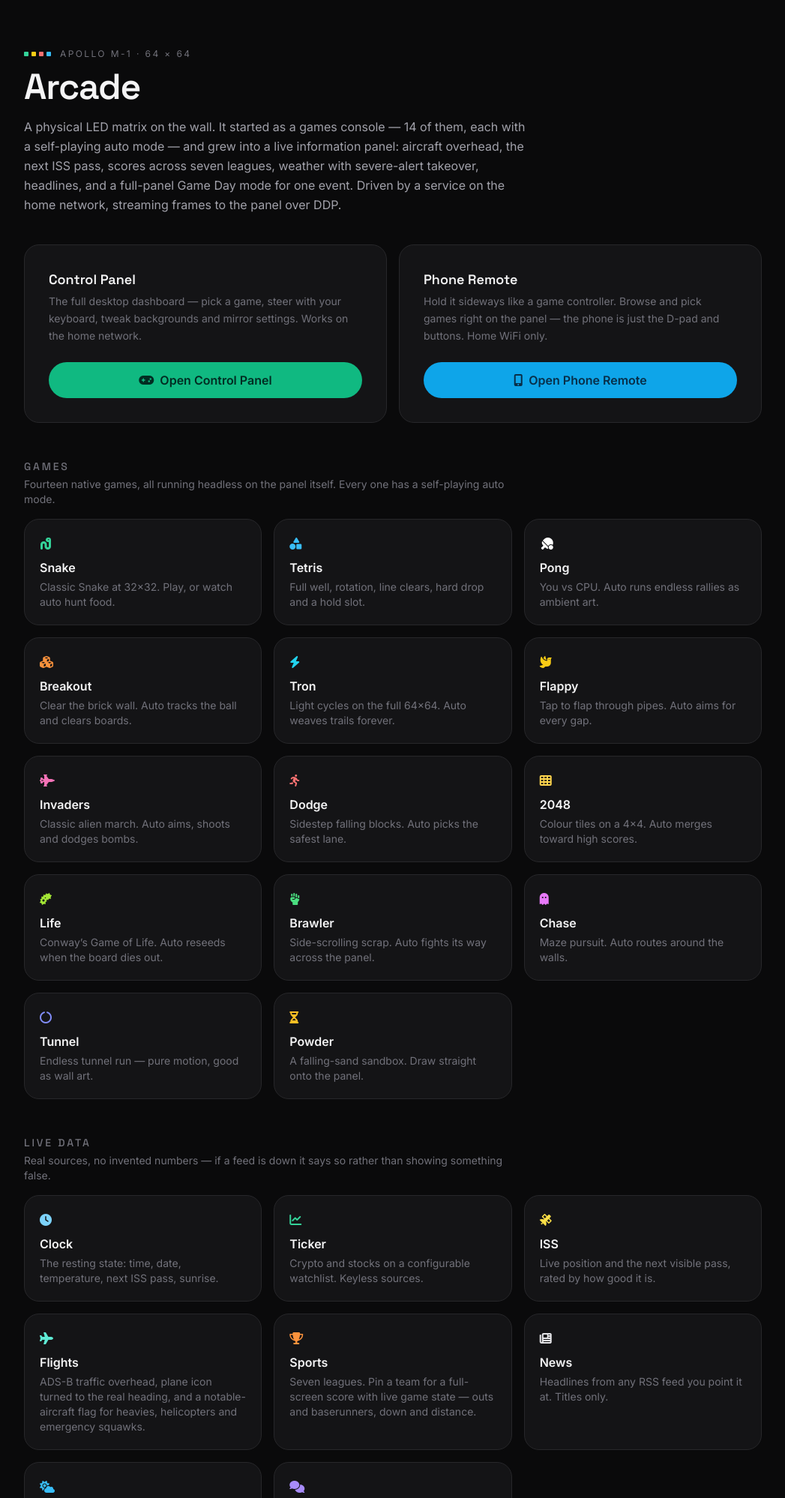
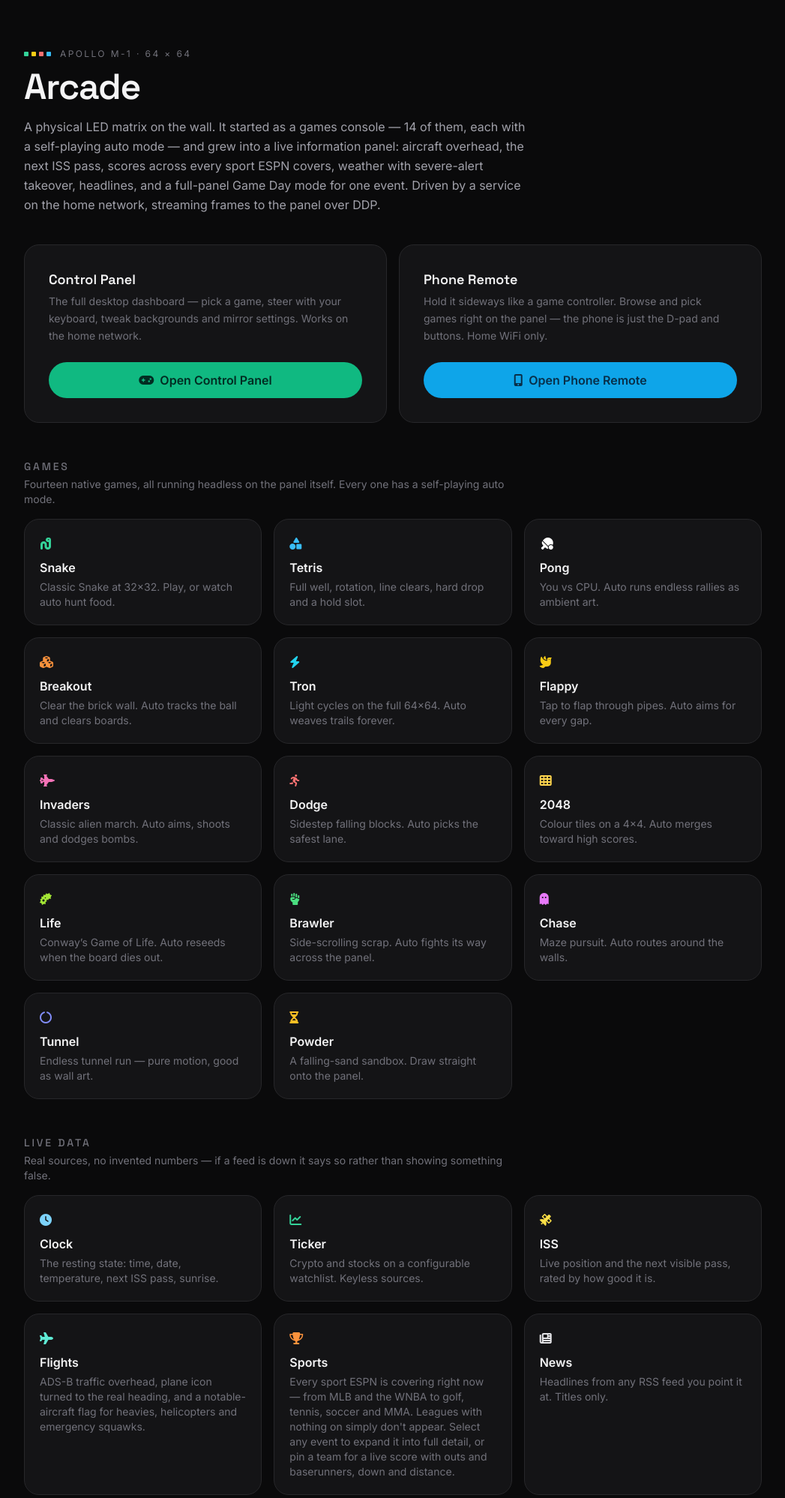
Before and after one commit to dylanhenderson315-lab/henderburgh-vitals, a FastAPI app: page /arcade in a window 1280 px wide. Shown: the part 57-2055 px from the top of the page at 75% size, without its empty margins (116-1163 px from the left). Run offline with FastAPI, Linux system fonts and the light colour scheme; some libraries are stand-ins or nearby versions.

Commit message:
Arcade page: sports is every sport now, not seven leagues
The page copy was written before sports moved to the universal ESPN
header endpoint, so it still advertised seven configured leagues. It now
covers every sport ESPN is featuring, absent leagues included, plus
select-to-expand.

Co-Authored-By: Claude Opus 5 <noreply@anthropic.com>

```diff
--- a/templates/arcade.html
+++ b/templates/arcade.html
@@ -57,7 +57,7 @@
     <p class="text-zinc-400 max-w-2xl leading-relaxed mb-10">
       A physical LED matrix on the wall. It started as a games console — 14 of them,
       each with a self-playing auto mode — and grew into a live information panel:
-      aircraft overhead, the next ISS pass, scores across seven leagues, weather with
+      aircraft overhead, the next ISS pass, scores across every sport ESPN covers, weather with
       severe-alert takeover, headlines, and a full-panel Game Day mode for one event.
       Driven by a service on the home network, streaming frames to the panel over DDP.
     </p>
@@ -194,7 +194,7 @@
       <div class="arcade-card p-5">
         <div class="text-orange-400 mb-2"><i class="fa-solid fa-trophy"></i></div>
         <h3 class="font-semibold mb-1">Sports</h3>
-        <p class="text-sm text-zinc-500">Seven leagues. Pin a team for a full-screen score with live game state — outs and baserunners, down and distance.</p>
+        <p class="text-sm text-zinc-500">Every sport ESPN is covering right now — from MLB and the WNBA to golf, tennis, soccer and MMA. Leagues with nothing on simply don't appear. Select any event to expand it into full detail, or pin a team for a live score with outs and baserunners, down and distance.</p>
       </div>
       <div class="arcade-card p-5">
         <div class="text-zinc-200 mb-2"><i class="fa-solid fa-newspaper"></i></div>
```
